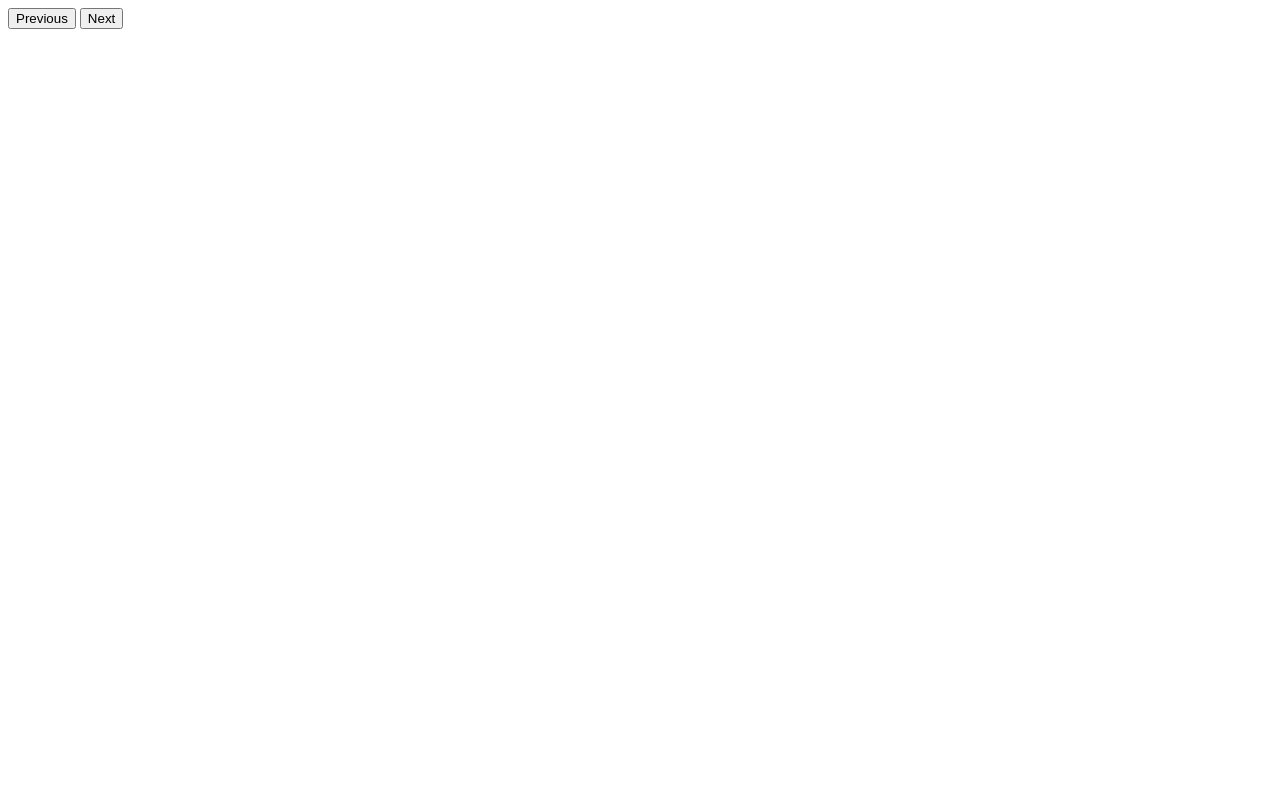
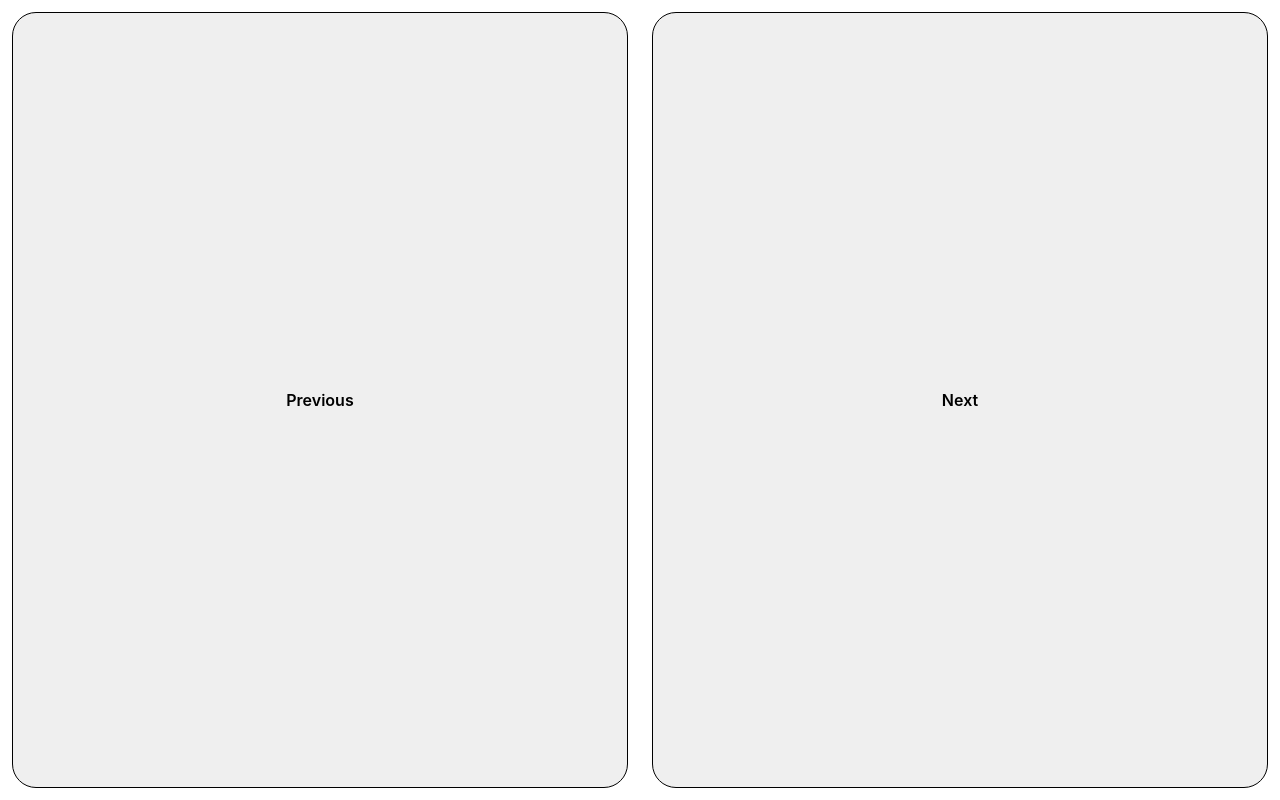
Before and after one commit to flatlandchurch/review-preview-2023, a website: page advance.html in a window 1280 px wide. Drawn offline with Linux system fonts and the light colour scheme.

Commit message:
feat: styled advance page

```diff
--- a/advance.html
+++ b/advance.html
@@ -4,6 +4,37 @@
     <title>Admin | Review/Preview 2023</title>
     <meta charset="utf-8" />
     <meta name="viewport" content="width=device-width, initial-scale=1" />
+
+    <style>
+      * {
+        font-family: -apple-system, BlinkMacSystemFont, "Segoe UI", Roboto,
+          Oxygen-Sans, Ubuntu, Cantarell, "Helvetica Neue", sans-serif;
+        padding: 0;
+        margin: 0;
+        box-sizing: border-box;
+      }
+
+      html {
+        height: 100%
+      }
+
+      body {
+        display: grid;
+        height: 100%;
+        grid-template-columns: repeat(2, 1fr);
+      }
+
+      button {
+        padding: 12px 24px;
+        border: 1px solid #000;
+        border-radius: 24px;
+        font-size: 16px;
+        font-weight: 600;
+        margin: 12px;
+        cursor: pointer;
+        appearance: none;
+      }
+    </style>
   </head>
   <body>
     <button type="button" data-direction="previous">Previous</button>
```
